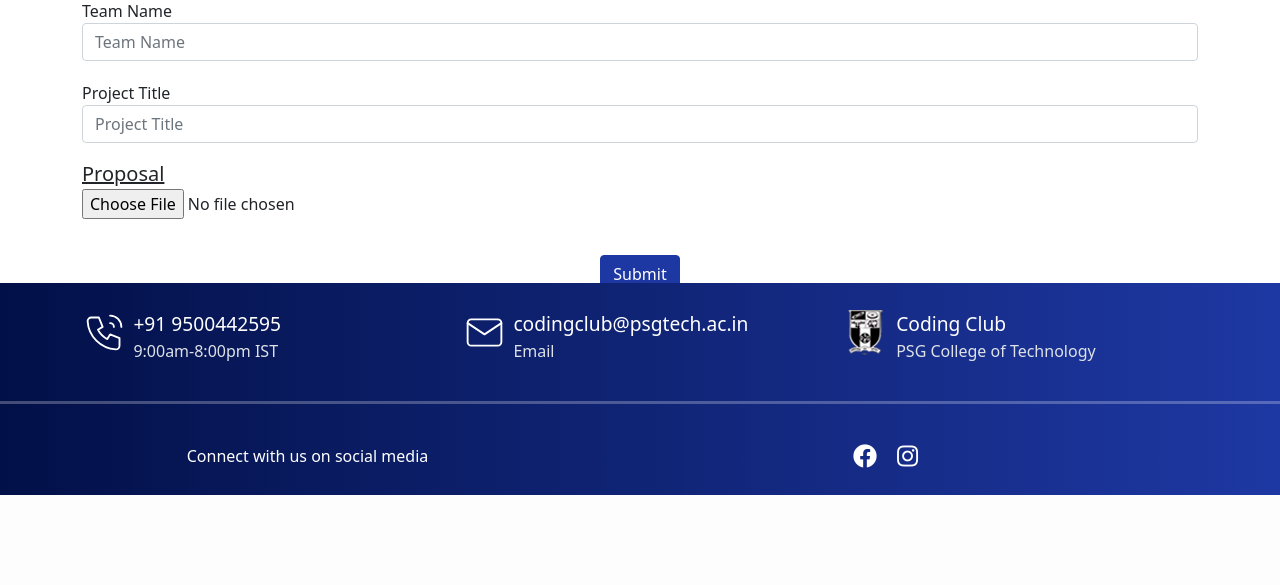
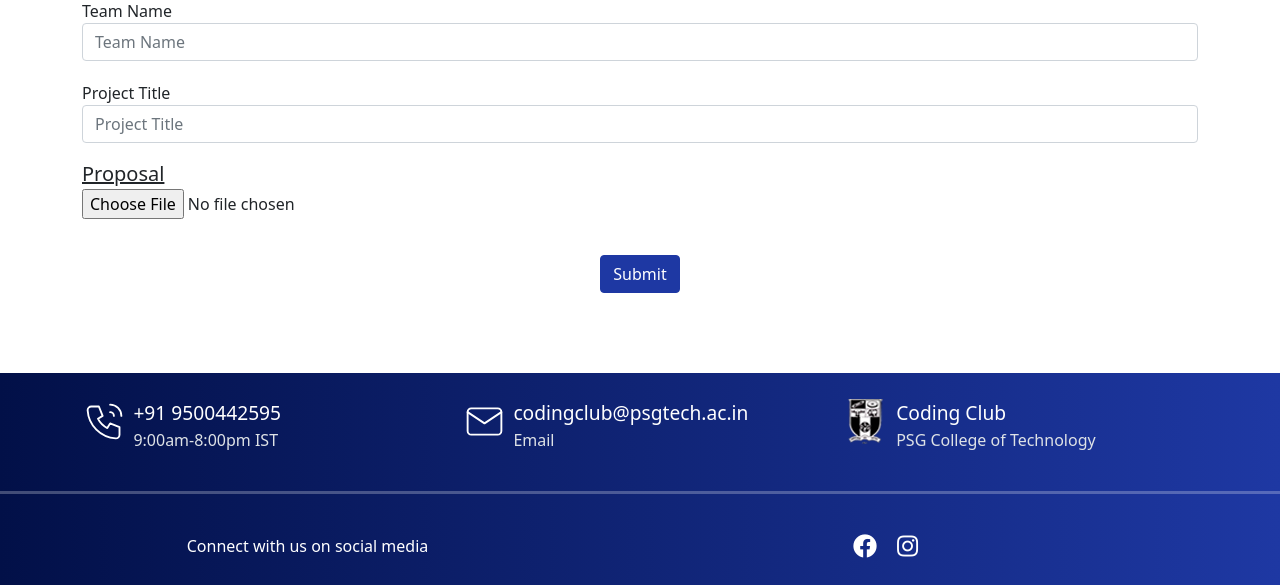
Before and after one commit to Coding-Club-PSGCT/codingclub, a Flask app: page /upload_proposal in a window 1280 px wide. Shown: the part 305-890 px from the top of the page. Before the commit the page ends 800 px from the top, so only its background shows below. Run offline with Flask 2, Linux system fonts and the light colour scheme; some libraries are stand-ins or nearby versions.

Commit message:
Fix footer

```diff
--- a/app/templates/upload_proposal.html
+++ b/app/templates/upload_proposal.html
@@ -106,7 +106,7 @@
   </div>
 
 <!-- Footer -->
-    <footer class="footer footer-fix" id="contact">
+    <footer class="footer" id="contact">
       <div class="container">
         <div class="row">
           <!-- MOBILE NUMBER COLUMN -->
```
